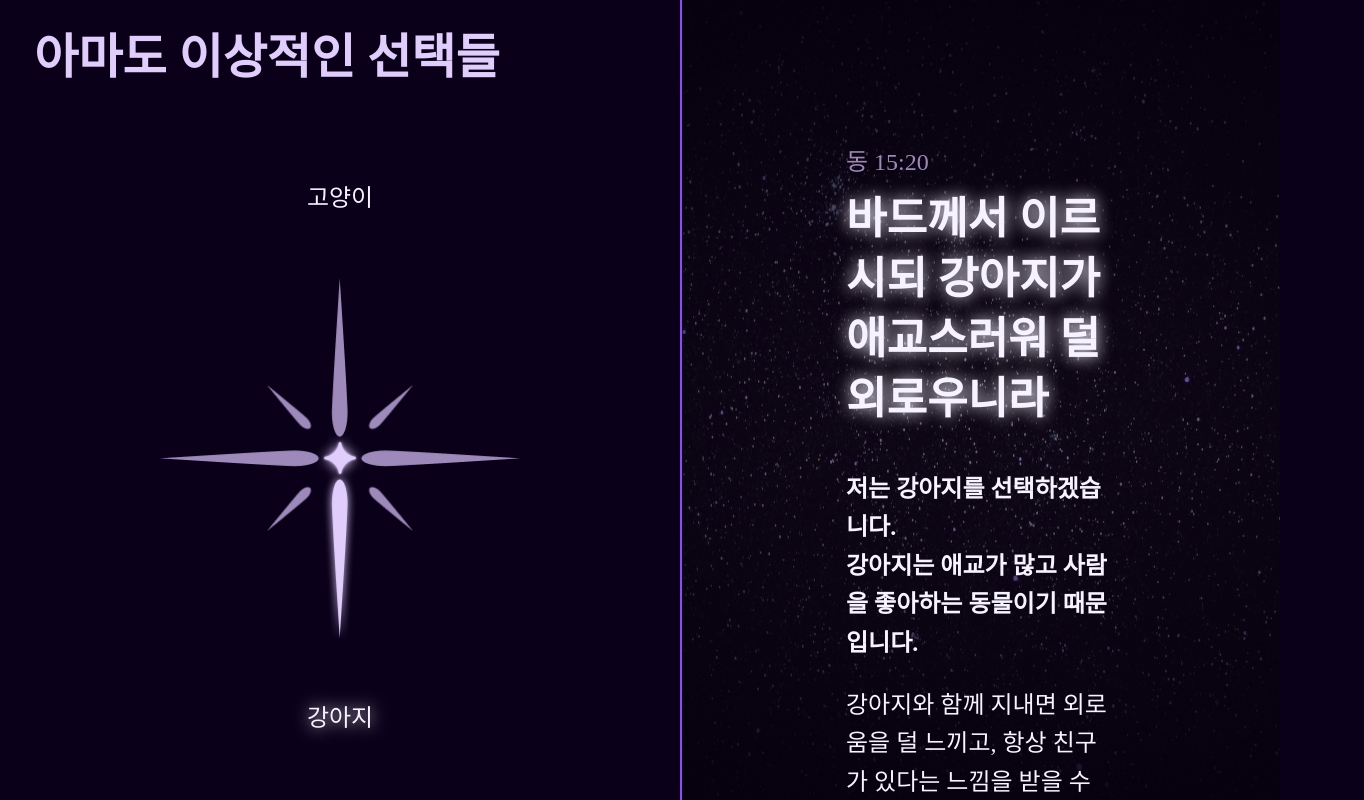
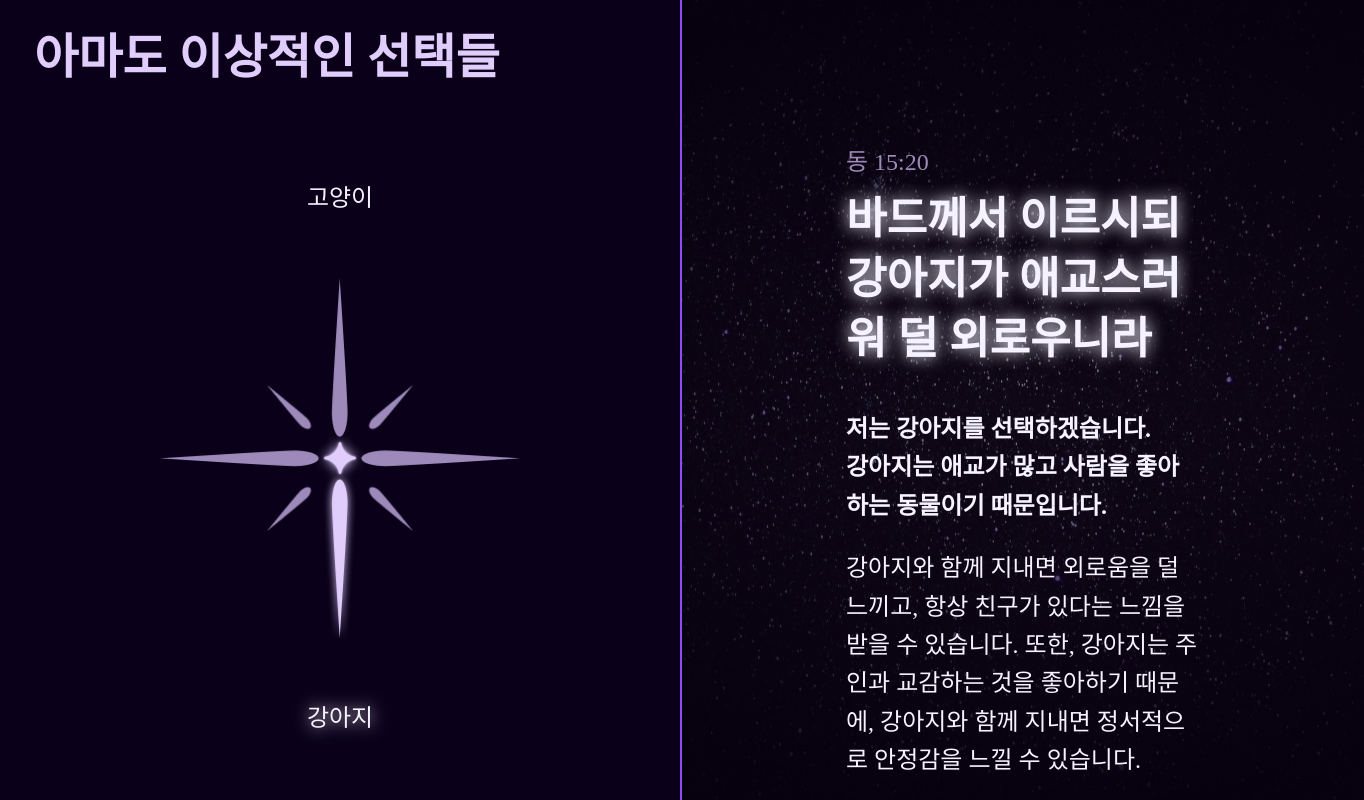
Before and after one commit to merryfraise/ideal_choice, a Next.js app: page /1 in a window 1280 px wide. Shown: the whole page, 1364 px wide, since content can reach past the window. Built offline with nearby package versions, Linux system fonts and the light colour scheme; a web font is replaced by a local one.

Commit message:
🍓 style: Chosen page min width

```diff
--- a/src/app/[slug]/layout.tsx
+++ b/src/app/[slug]/layout.tsx
@@ -16,6 +16,7 @@ const chosenLayoutStyle = css`
 
   aside {
     width: 682px;
+    min-width: 682px;
     height: 100%;
     border-right: solid 2px var(--violet1);
   }
@@ -96,6 +97,7 @@ const chosenLayoutStyle = css`
     background-size: cover;
     background-position: center;
     width: calc(100% - 682px);
+    min-width: 682px;
   }
 
   article.hidden {
```
